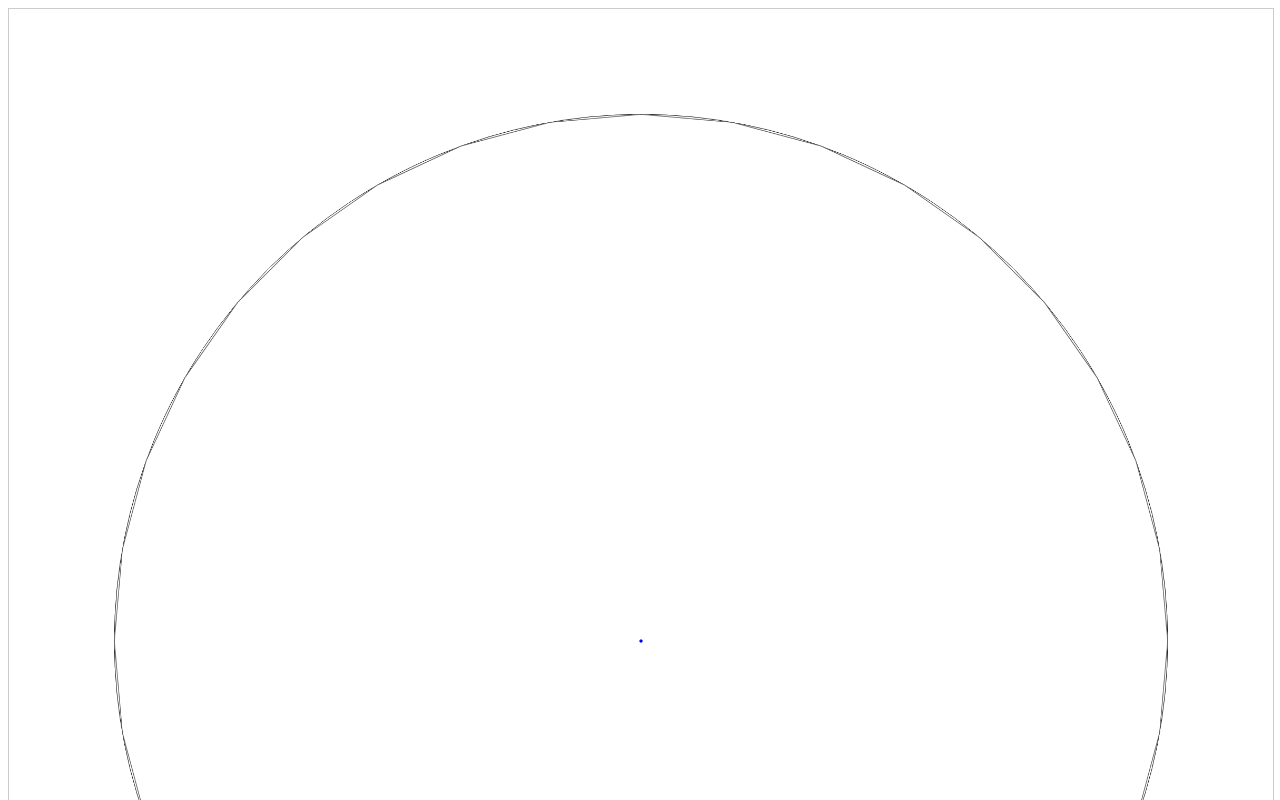
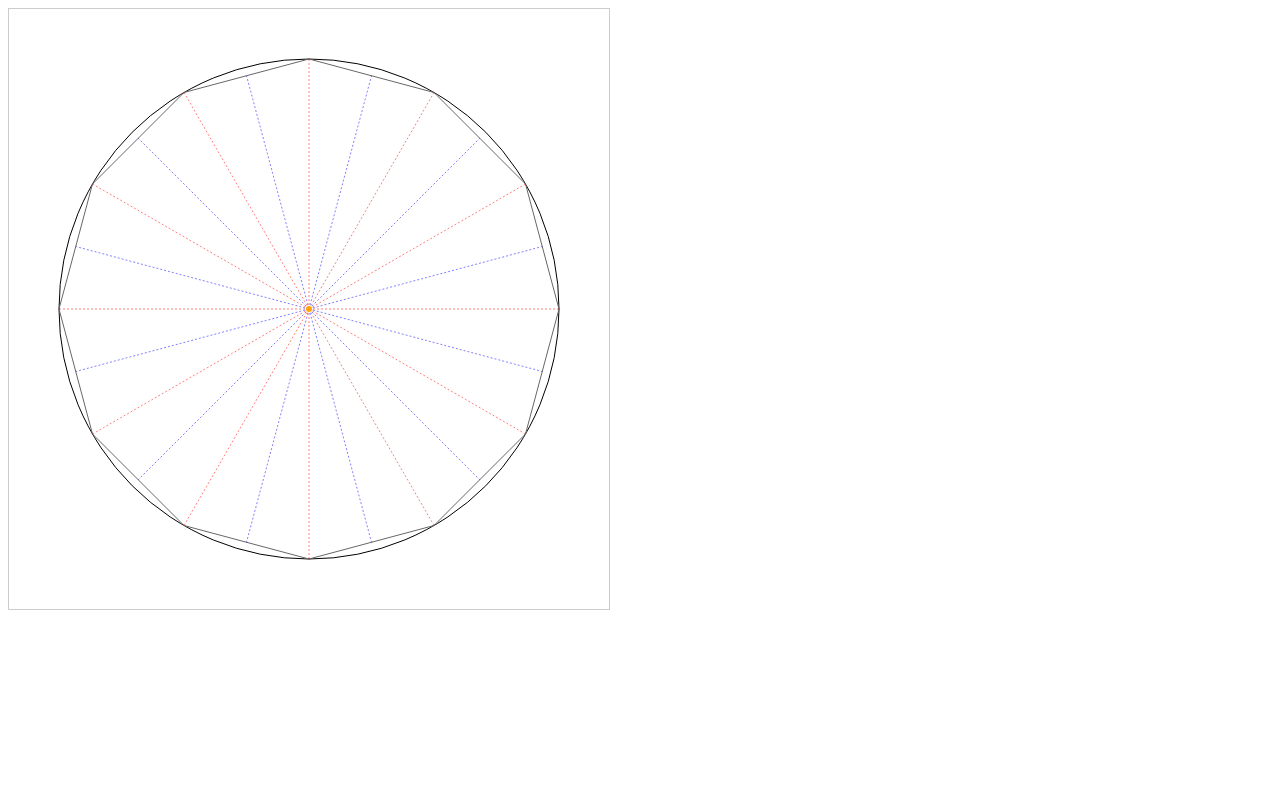
Before and after one commit to Pixely207/pi, a plain HTML site: page index.html in a window 1280 px wide. Shown: the top 800 px of the page. Drawn offline with Linux system fonts and the light colour scheme.

Commit message:
Update index.html

```diff
--- a/index.html
+++ b/index.html
@@ -10,7 +10,7 @@
     </style>
 </head>
 <body>
-    <canvas id="myCanvas" width="2400" height="2400"></canvas>
+    <canvas id="myCanvas" width="600" height="600"></canvas>
 
     <script>
         const canvas = document.getElementById('myCanvas');
@@ -19,35 +19,71 @@
         // Center of canvas
         const centerX = canvas.width / 2;
         const centerY = canvas.height / 2;
-        const radius = 1000;
+        const radius = 250;
 
         // Draw circle
         ctx.beginPath();
         ctx.arc(centerX, centerY, radius, 0, 2 * Math.PI);
-        ctx.lineWidth = 1;  // Decreased from 3
+        ctx.lineWidth = 1;
         ctx.strokeStyle = 'black';
         ctx.stroke();
 
-        // Draw 36-sided polygon
+        // Draw 12-sided polygon
         ctx.beginPath();
         ctx.moveTo(centerX + radius * Math.cos(0), centerY + radius * Math.sin(0));
 
-        for (let i = 1; i <= 36; i++) {
-            const angle = (i * 2 * Math.PI) / 36;
+        // Store vertices for later use
+        const vertices = [];
+        for (let i = 0; i <= 12; i++) {
+            const angle = (i * 2 * Math.PI) / 12;
             const x = centerX + radius * Math.cos(angle);
             const y = centerY + radius * Math.sin(angle);
+            vertices.push({x, y});
             ctx.lineTo(x, y);
         }
 
         ctx.closePath();
-        ctx.lineWidth = 1.5;  // Decreased from 3
+        ctx.lineWidth = 1;
         ctx.strokeStyle = '#666666';
         ctx.stroke();
 
+        // Draw red dotted lines from center to vertices
+        ctx.setLineDash([2, 2]);
+        ctx.lineWidth = 0.5;
+        ctx.strokeStyle = 'red';
+
+        for (let i = 0; i < 12; i++) {
+            ctx.beginPath();
+            ctx.moveTo(centerX, centerY);
+            ctx.lineTo(vertices[i].x, vertices[i].y);
+            ctx.stroke();
+        }
+
+        // Draw blue dotted lines between red lines, stopping at polygon
+        ctx.strokeStyle = 'blue';
+        for (let i = 0; i < 12; i++) {
+            const angle1 = (i * 2 * Math.PI) / 12;
+            const angle2 = ((i + 1) * 2 * Math.PI) / 12;
+            const midAngle = (angle1 + angle2) / 2;
+
+            // Calculate intersection point with polygon
+            // For a regular polygon, this is radius * cos(30°)
+            const innerRadius = radius * Math.cos(Math.PI / 12);
+
+            ctx.beginPath();
+            ctx.moveTo(centerX, centerY);
+            ctx.lineTo(
+                centerX + innerRadius * Math.cos(midAngle),
+                centerY + innerRadius * Math.sin(midAngle)
+            );
+            ctx.stroke();
+        }
+
         // Mark center point with just a dot
+        ctx.setLineDash([]); // Reset to solid line
         ctx.beginPath();
         ctx.arc(centerX, centerY, 3, 0, 2 * Math.PI);
-        ctx.fillStyle = 'blue';
+        ctx.fillStyle = 'orange';
         ctx.fill();
     </script>
 </body>
```
